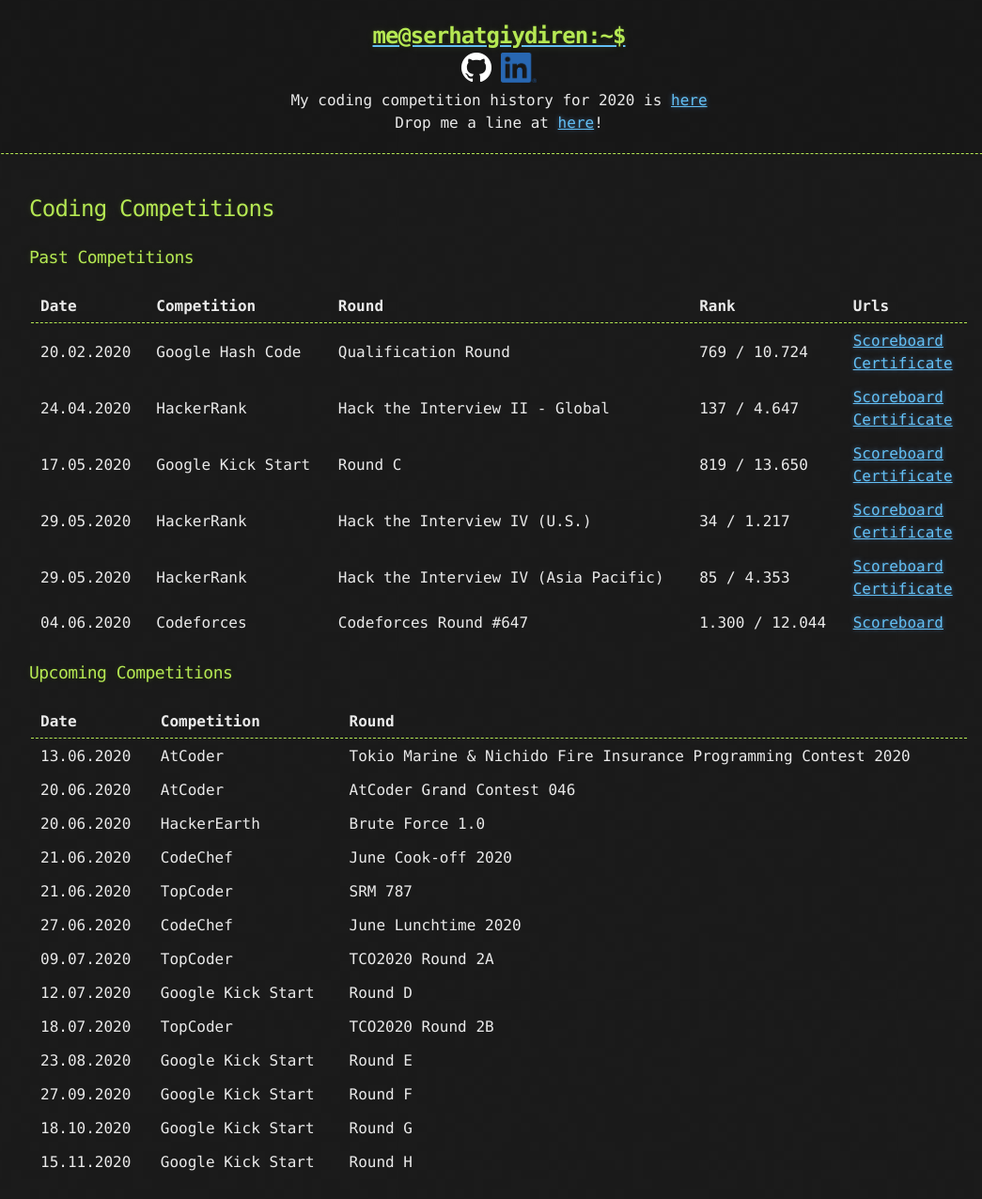
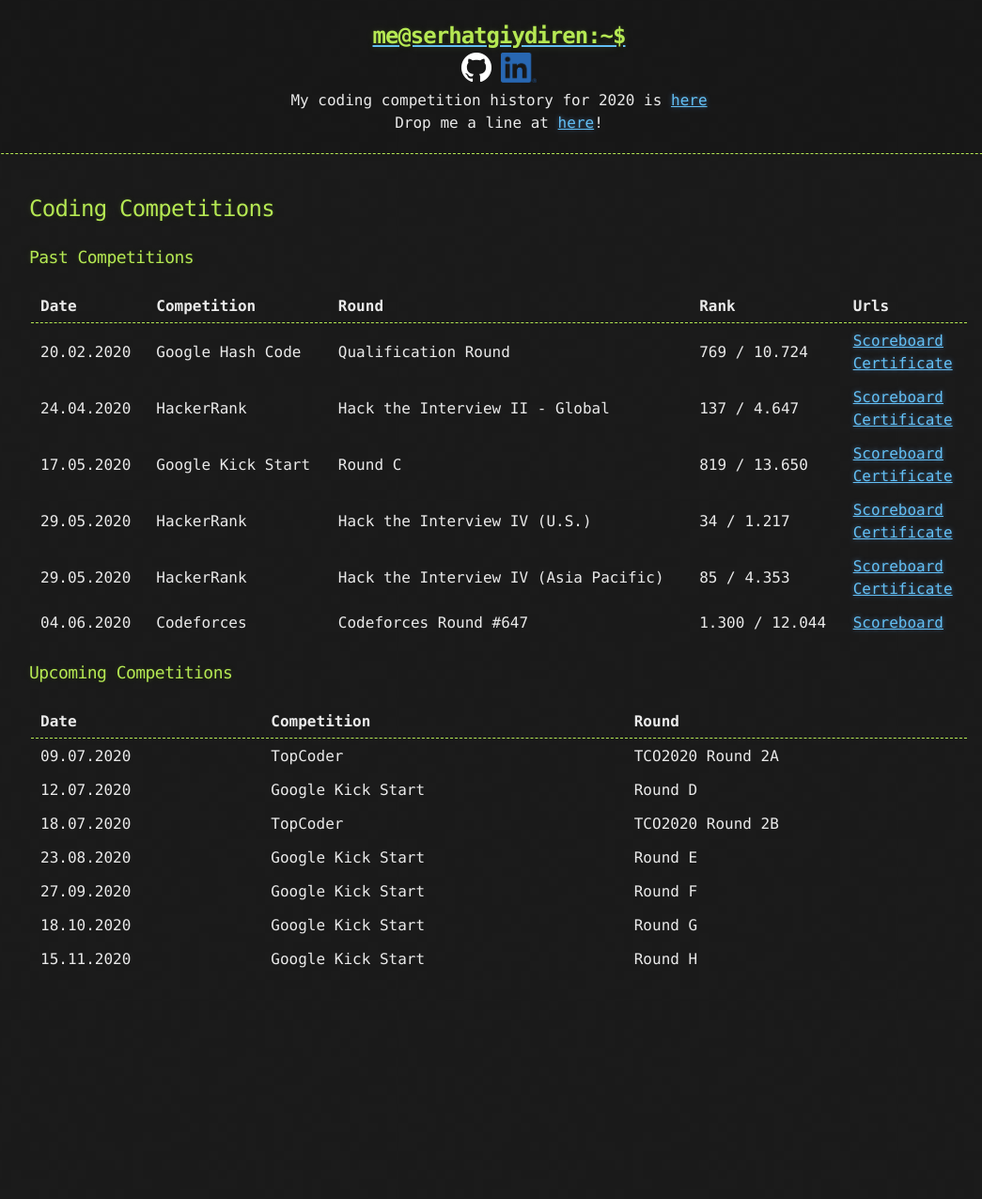
Before and after one commit to goodHunter27/serhatgiydiren.github.io, a Jekyll site: the page built from _posts/2020-01-07-coding-competitions.md, in a window 1280 px wide. Shown: the whole page at 94% size, without its empty margins (109-1154 px from the left). Built offline with Jekyll 4.4.1, drawn with Linux system fonts in a browser that asks for light colours; after the commit the page ends 1060 px from its top, so only the background shows below that.

Commit message:
Update 2020-01-07-coding-competitions.md

```diff
--- a/_posts/2020-01-07-coding-competitions.md
+++ b/_posts/2020-01-07-coding-competitions.md
@@ -18,12 +18,6 @@
 
 Date | Competition | Round
 ------------ | ------------- | -------------
-13.06.2020 | AtCoder | Tokio Marine & Nichido Fire Insurance Programming Contest 2020
-20.06.2020 | AtCoder | AtCoder Grand Contest 046
-20.06.2020 | HackerEarth | Brute Force 1.0
-21.06.2020 | CodeChef | June Cook-off 2020
-21.06.2020 | TopCoder | SRM 787
-27.06.2020 | CodeChef | June Lunchtime 2020
 09.07.2020 | TopCoder | TCO2020 Round 2A
 12.07.2020 | Google Kick Start | Round D
 18.07.2020 | TopCoder | TCO2020 Round 2B
```
